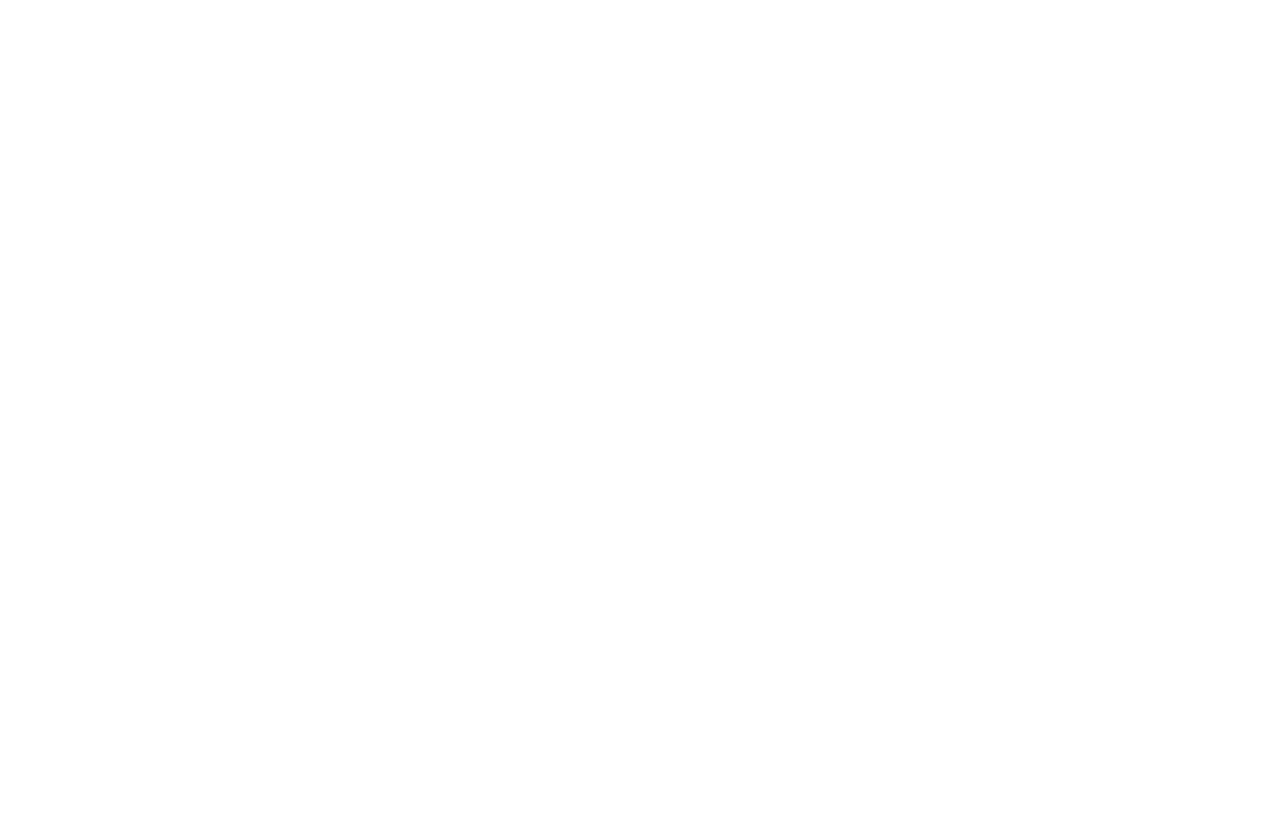
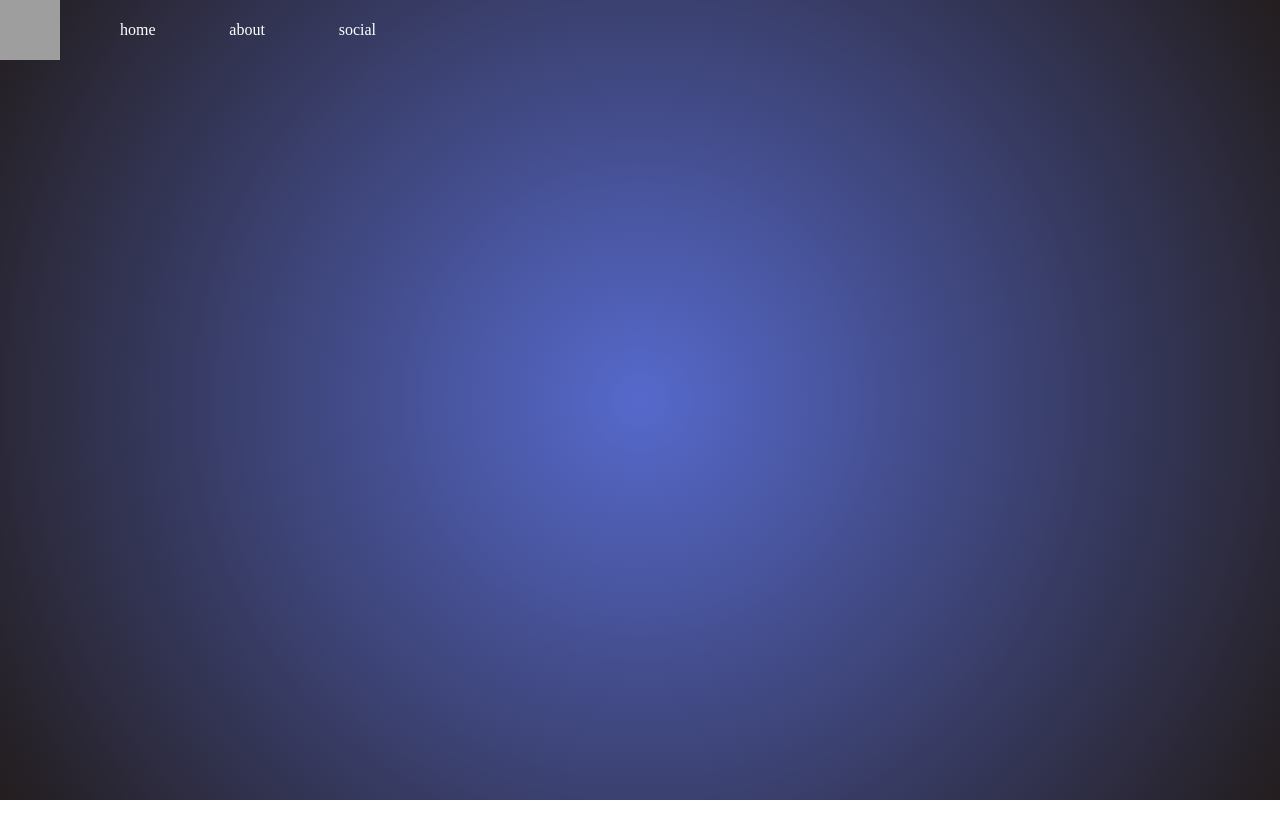
Before and after one commit to Sp1gola/Sp1gola.github.io, a plain HTML site: page index.html in a window 1280 px wide. Shown: the top 838 px of the page. Before the commit the page ends 800 px from the top, so only its background shows below. Drawn offline with Linux system fonts and the light colour scheme; grey boxes are pictures that could not be loaded; a web font is replaced by a local one.

Commit message:
Create navigation bar and create a basic home page
Co-authored-by: Sp1gola <Sp1gola@users.noreply.github.com>

```diff
--- a/index.html
+++ b/index.html
@@ -1,11 +1,20 @@
 <!DOCTYPE html>
 <html lang="en">
-<head>
-    <meta charset="UTF-8">
-    <title>Fake hope</title>
-    <link rel="stylesheet" href="style.css">
-</head>
-<body>
-
-</body>
+  <head>
+    <meta charset="UTF-8" />
+    <title>Portfolio</title>
+    <meta name="viewport" content="width=device-width, initial-scale=1.0" />
+    <link rel="stylesheet" href="style.css" />
+  </head>
+  <nav>
+    <div class="logo"></div>
+    <ul>
+      <li>home</li>
+      <li>about</li>
+      <li>social</li>
+    </ul>
+  </nav>
+  <body>
+    <div id="home"></div>
+  </body>
 </html>
--- a/style.css
+++ b/style.css
@@ -0,0 +1,43 @@
+  @import url('https://fonts.googleapis.com/css2?family=DM+Serif+Text:ital@0;1&display=swap');
+
+  * {
+    margin: 0;
+  }
+
+  html {
+    height: 200vh;
+  }
+
+  nav>.logo {
+    background-image: url("https://i.ibb.co/TrmNFyN/download.png");
+    height: 60px;
+    width: 60px;
+    background-size: cover;
+  }
+
+  nav>ul {
+    margin-left: 20px;
+    display: flex;
+    flex-direction: row;
+    justify-content: space-between;
+    width: 20vw;
+    list-style: none;
+    color: white;
+    font-family: "DM Serif Text", serif;
+  }
+
+  nav {
+    position: fixed;
+    display: flex;
+    flex-direction: row;
+    align-items: center;
+    justify-content: flex-start;
+    width: 100vw;
+  }
+
+  #home {
+    background: rgb(86, 105, 204);
+    background: radial-gradient(circle, rgba(86, 105, 204, 1) 0%, rgba(35, 29, 30, 1) 100%);
+    height: 100vh;
+    max-width: 100vw;
+  }
```
